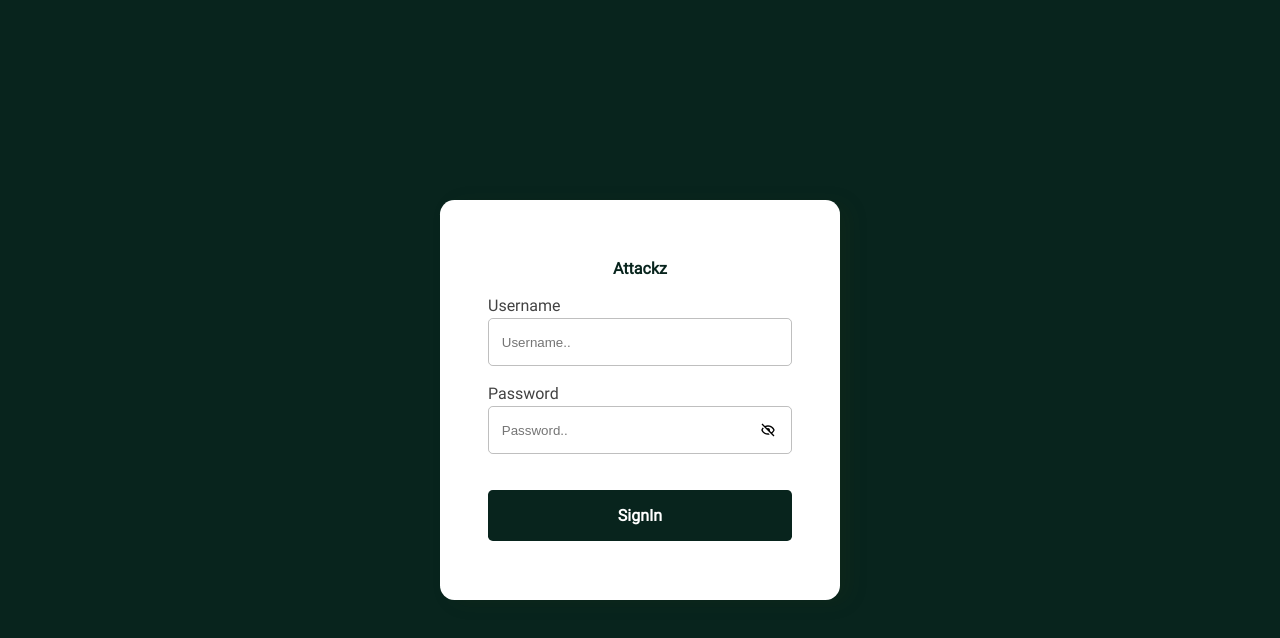
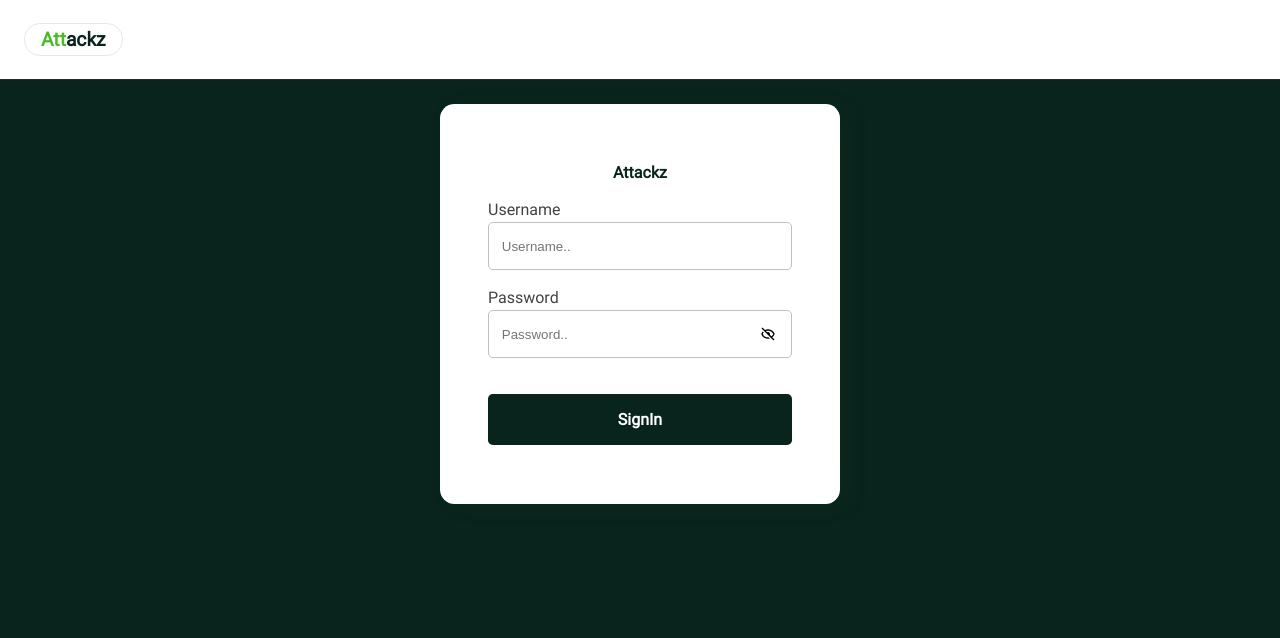
Before and after one commit to Senom-Dot/adm-dashboard, a React (Create React App) app: page / in a window 1280 px wide. Shown: the top 638 px of the page. Built offline with nearby package versions, Linux system fonts and the light colour scheme.

Commit message:
feat: add header on home page

```diff
--- a/src/pages/home/index.js
+++ b/src/pages/home/index.js
@@ -11,6 +11,7 @@ import { useAuth } from '../../hooks/useAuth';
 
 import { Button } from './../../components/Button/index';
 import { Title } from "../../components/Title";
+import { Header } from "../../components/Header";
 
 import { BiHide } from 'react-icons/bi';
 
@@ -37,6 +38,9 @@ export function Home() {
     };
 
     return (
+        <>
+            <Header/>
+
             <Container>
                 <Main>
                     <Title text="Attackz"/>
@@ -67,5 +71,7 @@ export function Home() {
                     </Form>
                 </Main>
             </Container>
+        </>
+
     )
 }
--- a/src/pages/home/style.js
+++ b/src/pages/home/style.js
@@ -8,12 +8,10 @@ export const showForm = keyframes`
 `;
 
 export const Container = styled.div`
-    height: 100vh;
-    width: 100%;
-
     display: flex;
     justify-content: center;
-    align-items: center;
+
+    margin: 1.5rem;
 `;
 
 export const Main = styled.div`
@@ -41,7 +39,7 @@ export const Main = styled.div`
     @media(max-width: 968px){
         display: flex;
 
-        margin: 1rem;
+        margin: 1.5rem;
 
         max-width: 23rem;
     }
```
Lines whose indentation alone changed are shown as unchanged.
